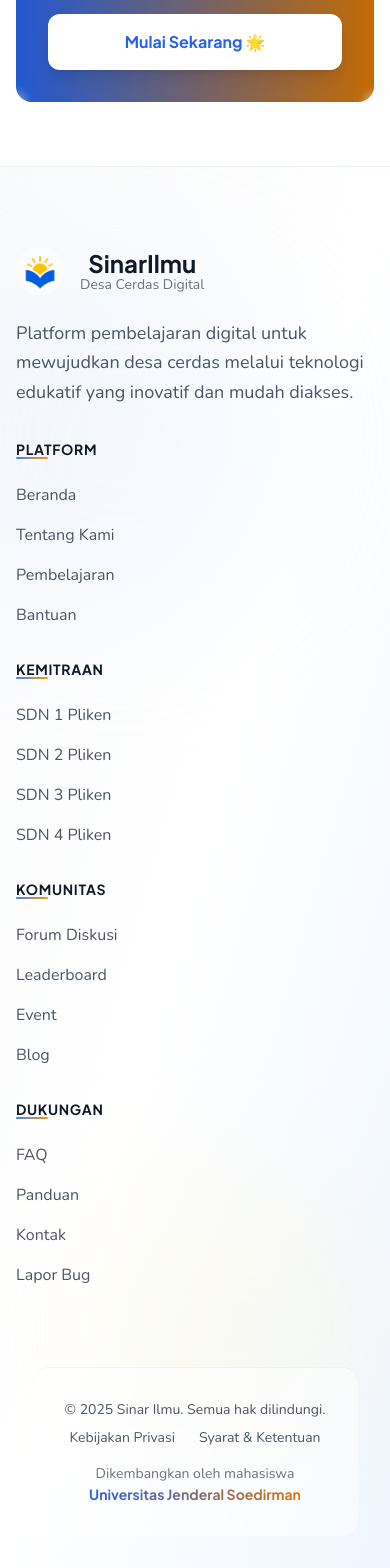
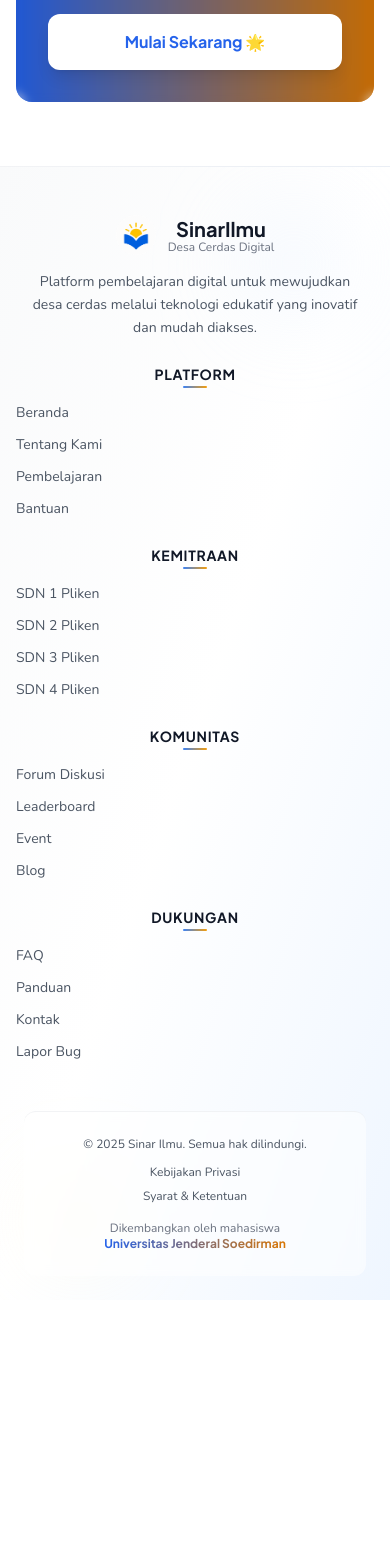
Before and after one commit to ahmad-rian/sinarilmu, a React (Vite) app: page / in a window 390 px wide. Shown: the part 5699-7267 px from the top of the page. After the commit the page ends 6999 px from the top, so only its background shows below. Built offline with nearby package versions, Linux system fonts and the light colour scheme.

Commit message:
update overflow screen home dan about

```diff
--- a/src/components/Footer.tsx
+++ b/src/components/Footer.tsx
@@ -54,11 +54,11 @@ const footerSections: FooterSection[] = [
 
 // Logo Component
 const FooterLogo = ({ onClick }: { onClick: () => void }) => (
-  <button onClick={onClick} className="flex items-center group transition-transform duration-200 hover:scale-105">
+  <button onClick={onClick} className="flex items-center group transition-transform duration-200 hover:scale-105 w-full sm:w-auto justify-center sm:justify-start">
     <img
       src="/assets/icons/logo.png"
       alt="SinarIlmu Logo"
-      className="w-12 h-12 object-cover mr-4"
+      className="w-10 h-10 sm:w-12 sm:h-12 object-cover mr-3 sm:mr-4"
       onError={(e) => {
         const target = e.target as HTMLImageElement;
         target.style.display = 'none';
@@ -66,16 +66,16 @@ const FooterLogo = ({ onClick }: { onClick: () => void }) => (
         if (fallback) fallback.style.display = 'flex';
       }}
     />
-    <div className="w-12 h-12 bg-gradient-to-br from-primary-500 to-secondary-500 rounded-lg hidden items-center justify-center mr-4 shadow-lg">
-      <span className="text-white font-bold text-xl font-heading">
+    <div className="w-10 h-10 sm:w-12 sm:h-12 bg-gradient-to-br from-primary-500 to-secondary-500 rounded-lg hidden items-center justify-center mr-3 sm:mr-4 shadow-lg">
+      <span className="text-white font-bold text-lg sm:text-xl font-heading">
         S
       </span>
     </div>
     <div className="flex flex-col">
-      <h2 className="text-2xl font-bold font-heading text-gray-900 dark:text-white">
+      <h2 className="text-xl sm:text-2xl font-bold font-heading text-gray-900 dark:text-white">
         SinarIlmu
       </h2>
-      <p className="text-sm text-gray-500 dark:text-gray-400 font-body -mt-1">
+      <p className="text-xs sm:text-sm text-gray-500 dark:text-gray-400 font-body -mt-1">
         Desa Cerdas Digital
       </p>
     </div>
@@ -92,7 +92,7 @@ const FooterLinkComponent = ({
 }) => (
   <motion.button
     onClick={() => onClick(link.href)}
-    className="text-gray-600 dark:text-gray-400 hover:text-primary-600 dark:hover:text-primary-400 transition-colors duration-200 font-body text-left"
+    className="text-gray-600 dark:text-gray-400 hover:text-primary-600 dark:hover:text-primary-400 transition-colors duration-200 font-body text-left text-sm sm:text-base w-full"
     whileHover={{ x: 4 }}
     transition={{ duration: 0.2 }}
   >
@@ -112,34 +112,33 @@ const Footer = () => {
   const currentYear = new Date().getFullYear();
 
   return (
-    <footer className="bg-gradient-to-br from-gray-50 via-white to-primary-50 dark:from-gray-900 dark:via-gray-800 dark:to-gray-900 border-t border-gray-200/50 dark:border-gray-700/50 relative overflow-hidden">
+    <footer className="bg-gradient-to-br from-gray-50 via-white to-primary-50 dark:from-gray-900 dark:via-gray-800 dark:to-gray-900 border-t border-gray-200/50 dark:border-gray-700/50 relative overflow-hidden w-full">
       {/* Background Elements */}
-      <div className="absolute inset-0">
-        <div className="absolute top-20 right-20 w-96 h-96 bg-primary-100/20 dark:bg-primary-900/10 rounded-full blur-3xl"></div>
-        <div className="absolute bottom-20 left-20 w-80 h-80 bg-secondary-100/20 dark:bg-secondary-900/10 rounded-full blur-3xl"></div>
+      <div className="absolute inset-0 overflow-hidden">
+        <div className="absolute top-8 sm:top-12 lg:top-20 right-8 sm:right-12 lg:right-20 w-32 h-32 sm:w-48 sm:h-48 lg:w-96 lg:h-96 bg-primary-100/20 dark:bg-primary-900/10 rounded-full blur-2xl sm:blur-3xl"></div>
+        <div className="absolute bottom-8 sm:bottom-12 lg:bottom-20 left-8 sm:left-12 lg:left-20 w-24 h-24 sm:w-40 sm:h-40 lg:w-80 lg:h-80 bg-secondary-100/20 dark:bg-secondary-900/10 rounded-full blur-2xl sm:blur-3xl"></div>
       </div>
 
-      <div className="mx-auto max-w-7xl px-4 sm:px-6 lg:px-8 relative z-10">
+      <div className="mx-auto max-w-7xl px-4 sm:px-6 lg:px-8 relative z-10 w-full">
         {/* Main Footer Content */}
-        <div className="py-20">
-          <div className="grid grid-cols-1 md:grid-cols-2 lg:grid-cols-6 gap-8">
+        <div className="py-12 sm:py-16 lg:py-20">
+          <div className="grid grid-cols-1 sm:grid-cols-2 lg:grid-cols-6 gap-6 sm:gap-8">
             {/* Logo and Description */}
-            <div className="lg:col-span-2">
+            <div className="sm:col-span-2 lg:col-span-2 text-center sm:text-left">
               <FooterLogo onClick={() => handleNavigation('/')} />
-              <p className="mt-6 text-gray-600 dark:text-gray-400 font-body leading-relaxed text-lg">
+              <p className="mt-4 sm:mt-6 text-gray-600 dark:text-gray-400 font-body leading-relaxed text-sm sm:text-base lg:text-lg px-2 sm:px-0">
                 Platform pembelajaran digital untuk mewujudkan desa cerdas melalui teknologi edukatif yang inovatif dan mudah diakses.
               </p>
-
             </div>
 
             {/* Footer Links */}
-            {footerSections.map((section) => (
-              <div key={section.title} className="lg:col-span-1">
-                <h3 className="text-sm font-bold text-gray-900 dark:text-white font-heading uppercase tracking-wider mb-6 relative">
+            {footerSections.map((section, index) => (
+              <div key={section.title} className="lg:col-span-1 text-center sm:text-left">
+                <h3 className="text-sm sm:text-base font-bold text-gray-900 dark:text-white font-heading uppercase tracking-wider mb-4 sm:mb-6 relative inline-block">
                   {section.title}
-                  <div className="absolute bottom-0 left-0 w-8 h-0.5 bg-gradient-to-r from-primary-500 to-secondary-500 rounded-full"></div>
+                  <div className="absolute -bottom-1 left-1/2 sm:left-0 transform -translate-x-1/2 sm:translate-x-0 w-6 sm:w-8 h-0.5 bg-gradient-to-r from-primary-500 to-secondary-500 rounded-full"></div>
                 </h3>
-                <ul className="space-y-4">
+                <ul className="space-y-2 sm:space-y-4">
                   {section.links.map((link) => (
                     <li key={link.name}>
                       <FooterLinkComponent link={link} onClick={handleNavigation} />
@@ -152,22 +151,22 @@ const Footer = () => {
         </div>
 
         {/* Bottom Footer */}
-        <div className="py-8 border-t border-gray-200/50 dark:border-gray-700/50 bg-white/50 dark:bg-gray-800/50 backdrop-blur-sm rounded-2xl mx-4 mb-8">
-          <div className="flex flex-col md:flex-row justify-between items-center space-y-4 md:space-y-0 px-8">
-            <div className="flex flex-col md:flex-row items-center space-y-2 md:space-y-0 md:space-x-6">
-              <p className="text-gray-600 dark:text-gray-400 font-body text-sm">
+        <div className="py-6 sm:py-8 border-t border-gray-200/50 dark:border-gray-700/50 bg-white/50 dark:bg-gray-800/50 backdrop-blur-sm rounded-xl sm:rounded-2xl mx-2 sm:mx-4 mb-6 sm:mb-8">
+          <div className="flex flex-col lg:flex-row justify-between items-center space-y-4 lg:space-y-0 px-4 sm:px-6 lg:px-8">
+            <div className="flex flex-col sm:flex-row items-center space-y-3 sm:space-y-0 sm:space-x-4 lg:space-x-6 text-center sm:text-left">
+              <p className="text-gray-600 dark:text-gray-400 font-body text-xs sm:text-sm">
                 © {currentYear} Sinar Ilmu. Semua hak dilindungi.
               </p>
-              <div className="flex space-x-6">
+              <div className="flex flex-col sm:flex-row space-y-2 sm:space-y-0 sm:space-x-4 lg:space-x-6">
                 <button
                   onClick={() => handleNavigation('/privacy')}
-                  className="text-gray-600 dark:text-gray-400 hover:text-primary-600 dark:hover:text-primary-400 text-sm font-body transition-colors duration-200"
+                  className="text-gray-600 dark:text-gray-400 hover:text-primary-600 dark:hover:text-primary-400 text-xs sm:text-sm font-body transition-colors duration-200"
                 >
                   Kebijakan Privasi
                 </button>
                 <button
                   onClick={() => handleNavigation('/terms')}
-                  className="text-gray-600 dark:text-gray-400 hover:text-primary-600 dark:hover:text-primary-400 text-sm font-body transition-colors duration-200"
+                  className="text-gray-600 dark:text-gray-400 hover:text-primary-600 dark:hover:text-primary-400 text-xs sm:text-sm font-body transition-colors duration-200"
                 >
                   Syarat & Ketentuan
                 </button>
@@ -175,11 +174,11 @@ const Footer = () => {
             </div>
 
             {/* University Credit */}
-            <div className="text-center md:text-right">
-              <p className="text-sm text-gray-500 dark:text-gray-400 font-body">
+            <div className="text-center lg:text-right">
+              <p className="text-xs sm:text-sm text-gray-500 dark:text-gray-400 font-body">
                 Dikembangkan oleh mahasiswa
               </p>
-              <p className="text-sm font-bold font-heading bg-gradient-to-r from-primary-600 to-secondary-600 bg-clip-text text-transparent">
+              <p className="text-xs sm:text-sm font-bold font-heading bg-gradient-to-r from-primary-600 to-secondary-600 bg-clip-text text-transparent">
                 Universitas Jenderal Soedirman
               </p>
             </div>
--- a/src/pages/About.tsx
+++ b/src/pages/About.tsx
@@ -124,16 +124,16 @@ const About = () => {
   ];
 
   return (
-    <div className="bg-white dark:bg-gray-900 pt-16 overflow-x-hidden">
+    <div className="w-full bg-white dark:bg-gray-900 pt-16" style={{ minHeight: '100vh', overflowX: 'hidden', overflowY: 'auto' }}>
       {/* Hero Section */}
-      <section className="relative py-8 sm:py-12 lg:py-16 xl:py-24">
+      <section className="relative py-8 sm:py-12 lg:py-16 xl:py-24 w-full">
         {/* Background */}
-        <div className="absolute inset-0 bg-gradient-to-br from-gray-50 via-white to-primary-50 dark:from-gray-900 dark:via-gray-800 dark:to-gray-900">
+        <div className="absolute inset-0 bg-gradient-to-br from-gray-50 via-white to-primary-50 dark:from-gray-900 dark:via-gray-800 dark:to-gray-900" style={{ overflow: 'hidden' }}>
           <div className="absolute top-4 sm:top-8 lg:top-16 right-4 sm:right-8 lg:right-20 w-24 h-24 sm:w-32 sm:h-32 lg:w-48 lg:h-48 xl:w-96 xl:h-96 bg-primary-100/20 dark:bg-primary-900/10 rounded-full blur-2xl"></div>
           <div className="absolute bottom-4 sm:bottom-8 lg:bottom-16 left-4 sm:left-8 lg:left-20 w-20 h-20 sm:w-28 sm:h-28 lg:w-40 lg:h-40 xl:w-80 xl:h-80 bg-secondary-100/20 dark:bg-secondary-900/10 rounded-full blur-2xl"></div>
         </div>
 
-        <div className="max-w-7xl mx-auto px-4 sm:px-6 lg:px-8 relative z-10">
+        <div className="max-w-7xl mx-auto px-4 sm:px-6 lg:px-8 relative z-10 w-full">
           <motion.div
             variants={containerVariants}
             initial="hidden"
@@ -191,8 +191,8 @@ const About = () => {
       </section>
 
       {/* Stats Section */}
-      <section className="py-6 sm:py-8 lg:py-12 xl:py-20 bg-white dark:bg-gray-900">
-        <div className="max-w-7xl mx-auto px-4 sm:px-6 lg:px-8">
+      <section className="py-6 sm:py-8 lg:py-12 xl:py-20 bg-white dark:bg-gray-900 w-full">
+        <div className="max-w-7xl mx-auto px-4 sm:px-6 lg:px-8 w-full">
           <div className="grid grid-cols-2 lg:grid-cols-4 gap-3 sm:gap-4 lg:gap-6 xl:gap-8">
             {stats.map((stat, index) => (
               <motion.div
```
